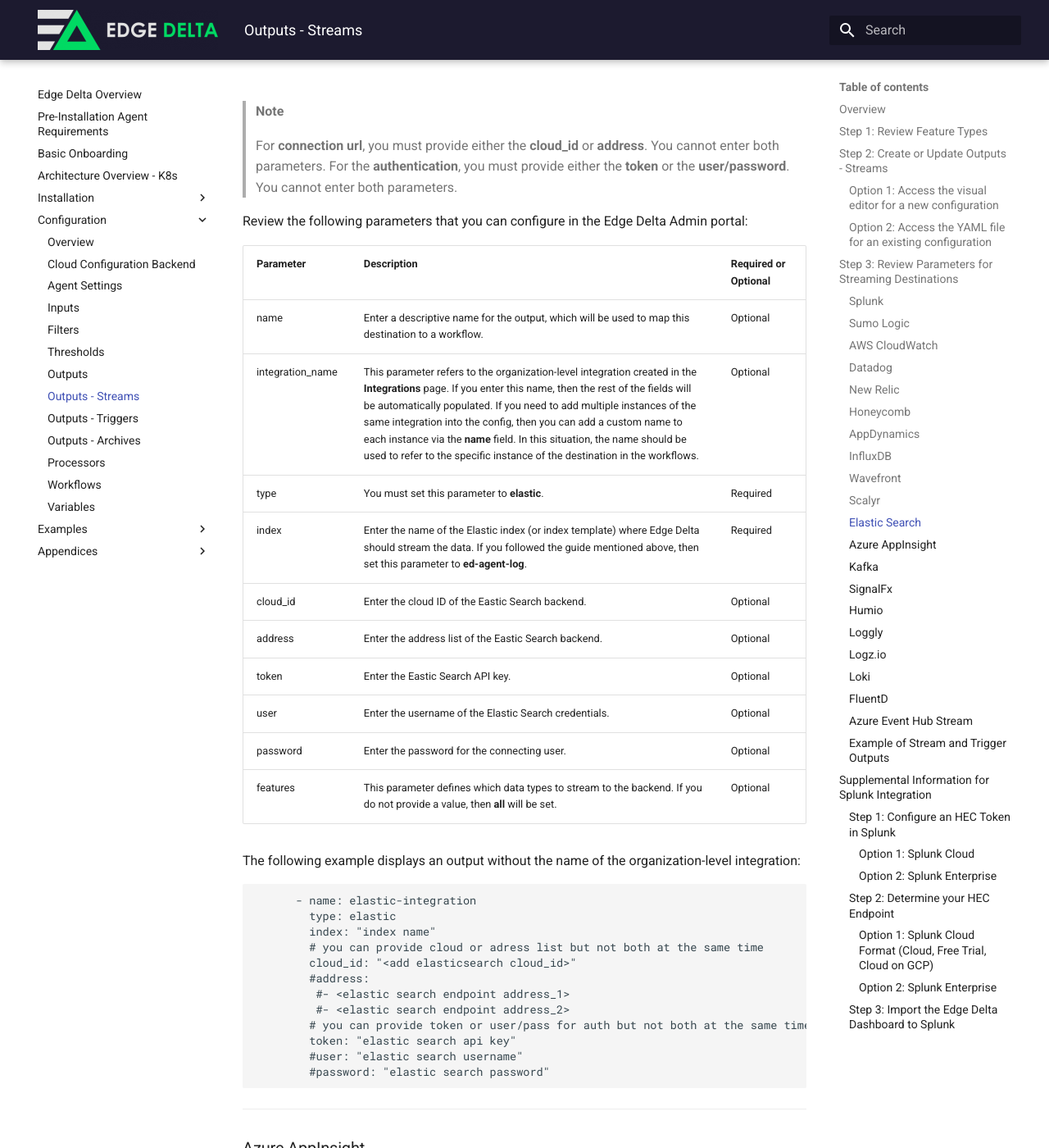
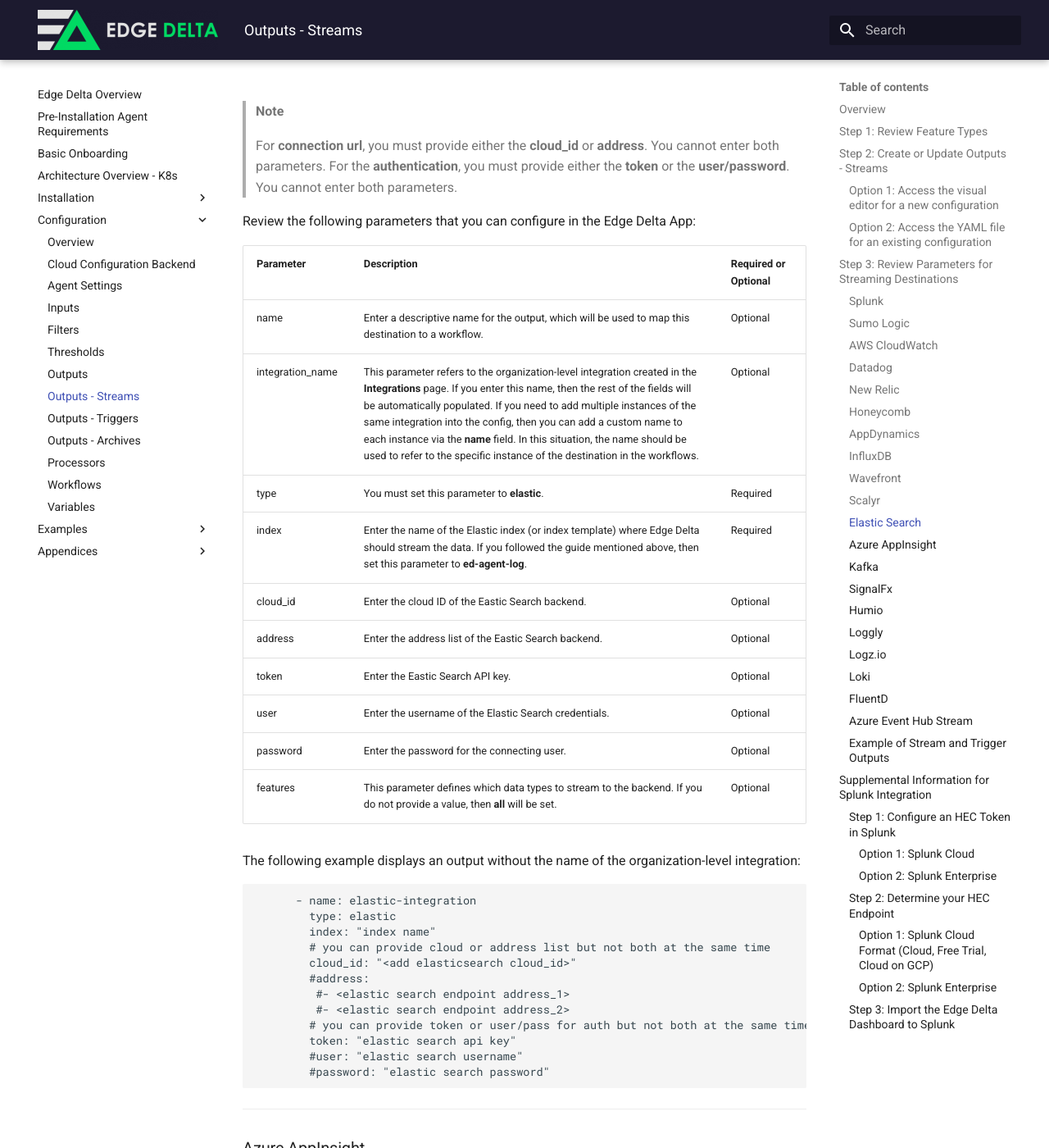
Before and after one commit to edgedelta/docs, an MkDocs documentation site: the page built from docs/configuration/outputs-streams.md, in a window 1280 px wide and 1400 px high, scrolled down 15088 px. Shown: the whole window at 82% size. Built offline with MkDocs 1.6.1 and Material for MkDocs 9.7.7, drawn with Linux system fonts in a browser that asks for light colours; some of the changed text lies outside the part shown.

Commit message:
Update outputs-streams.md

```diff
--- a/docs/configuration/outputs-streams.md
+++ b/docs/configuration/outputs-streams.md
@@ -21,7 +21,7 @@ An **Output - Stream** focuses on centralized monitoring platforms. Specifically
 
 ## Step 1: Review Feature Types
 
-In the Edge Delta Admin portal, **features** are the data types that the Edge Delta agent should collect (or generate), and then send to a streaming destination.
+In the Edge Delta App, **features** are the data types that the Edge Delta agent should collect (or generate), and then send to a streaming destination.
 
 When you create an **Output - Stream**, you can add the following features to the output:
 
@@ -47,7 +47,7 @@ At a high level, there are 2 ways to manage **Outputs - Streams**:
 
 ### Option 1: Access the visual editor for a new configuration
 
-1. In the Edge Delta Admin portal, on the left-side navigation, click **Agent Settings**.
+1. In the Edge Delta App, on the left-side navigation, click **Agent Settings**.
 2. Click **Create Configuration**.
 3. Click **Visual**.
 4. On the right-side, select **Streams**.
@@ -63,7 +63,7 @@ At a high level, there are 2 ways to manage **Outputs - Streams**:
 
 ### Option 2: Access the YAML file for an existing configuration
 
-1. In the Edge Delta Admin portal, on the left-side navigation, click **Agent Settings**.
+1. In the Edge Delta App, on the left-side navigation, click **Agent Settings**.
 2. Locate the desired configuration, and then under **Actions**, click the corresponding edit icon.
 3. Review the YAML file, make your changes, and then click **Save**.
 
@@ -86,7 +86,7 @@ The Splunk output will stream analytics and insights to a Splunk HEC endpoint.
 >
 >   * To learn how to create and obtain this information, see [Supplemental Information for Splunk Integration](#supplemental-information-for-splunk-integration).
 
-Review the following parameters that you can configure in the Edge Delta Admin portal:
+Review the following parameters that you can configure in the Edge Delta App:
 
 | Parameter | Description | Required or Optional |
 | :--- | :--- | :--- |
@@ -139,7 +139,7 @@ The Sumo Logic output will stream analytics and insights to a Sumo Logic HTTPs E
 >   * To learn how to create new Sumo Logic HTTPs endpoint, review this [document from Sumo Logic](https://help.sumologic.com/03Send-Data/Sources/02Sources-for-Hosted-Collectors/HTTP-Source#access-a-sources-url).
 >   * To learn how to locate an existing Sumo Logic HTTPs endpoint, review this [document from Sumo Logic](https://help.sumologic.com/03Send-Data/Sources/02Sources-for-Hosted-Collectors/HTTP-Source#access-a-sources-url).
 
-Review the following parameters that you can configure in the Edge Delta Admin portal:
+Review the following parameters that you can configure in the Edge Delta App:
 
 | Parameter | Description | Required or Optional|
 | :--- | :--- | :--- |
@@ -170,7 +170,7 @@ The AWS CloudWatch output will stream logs to a specified AWS region.
 >   * To learn how to create a log group, review this [document from Amazon](https://docs.aws.amazon.com/AmazonCloudWatchLogs/latest/APIReference/API_CreateLogGroup.html).
 >   * To learn how to create a log stream, review this [document from Amazon](https://docs.aws.amazon.com/AmazonCloudWatchLogs/latest/APIReference/API_CreateLogStream.html).
 
-Review the following parameters that you can configure in the Edge Delta Admin portal:
+Review the following parameters that you can configure in the Edge Delta App:
 
 | Parameter | Description | Required or Optional|
 | :--- | :--- | :--- |
@@ -244,7 +244,7 @@ The Datadog output will stream analytics and insights to a Datadog environment.
 >
 >   * To learn how to create a new Datadog API key, review this [document from Datadog](https://docs.datadoghq.com/account_management/api-app-keys/#add-a-key).
 
-Review the following parameters that you can configure in the Edge Delta Admin portal:
+Review the following parameters that you can configure in the Edge Delta App:
 
 | Parameter | Description | Required or Optional |
 | :--- | :--- | :--- |
@@ -293,7 +293,7 @@ The New Relic output will stream analytics and insights to a New Relic environme
 >
 >   * To learn how to create new New Relic Insert API key, review this [document from New Relic](https://docs.newrelic.com/docs/apis/get-started/intro-apis/types-new-relic-api-keys#event-insert-key).
 
-Review the following parameters that you can configure in the Edge Delta Admin portal:
+Review the following parameters that you can configure in the Edge Delta App:
 
 | Parameter | Description | Required or Optional |
 | :--- | :--- | :--- |
@@ -323,7 +323,7 @@ The Honeycomb output will stream analytics and insights to a Honeycomb environme
 >
 >   * To learn how to create new Honeycomb API key, review this [document from Honeycomb](https://docs.honeycomb.io/api/api-keys/#manage-api-keys).
 
-Review the following parameters that you can configure in the Edge Delta Admin portal:
+Review the following parameters that you can configure in the Edge Delta App:
 
 | Parameter | Description | Required or Optional |
 | :--- | :--- | :--- |
@@ -367,7 +367,7 @@ The AppDynamics output will stream analytics and insights to an AppDynamics envi
 >   * To find your Global Account name, review this [document from AppDynamics](https://docs.appdynamics.com/21.1/en/application-monitoring/install-app-server-agents/agent-to-controller-connections#Agent-to-ControllerConnections-findaccountFindYourAccountNameandAccessKey).
 >   * To learn how to create new AppDynamics API key, review this [document from AppDynamics](https://docs.appdynamics.com/21.2/en/analytics/deploy-analytics-with-the-analytics-agent/analytics-and-data-security/manage-api-keys#ManageAPIKeys-CreateAPIKeys).
 
-Review the following parameters that you can configure in the Edge Delta Admin portal:
+Review the following parameters that you can configure in the Edge Delta App:
 
 | Parameter | Description | Required or Optional |
 | :--- | :--- | :--- |
@@ -403,7 +403,7 @@ The following example displays an output without the name of the organization-le
 
 The InfluxDB output will stream analytics and insights to your InfluxDB deployment.
 
-Review the following parameters that you can configure in the Edge Delta Admin portal:
+Review the following parameters that you can configure in the Edge Delta App:
 
 | Parameter | Description | Required or Optional |
 | :--- | :--- | :--- |
@@ -446,7 +446,7 @@ The following example displays an output without the name of the organization-le
 
 The Wavefront output will stream analytics and insights to your Wavefront environment.
 
-Review the following parameters that you can configure in the Edge Delta Admin portal:
+Review the following parameters that you can configure in the Edge Delta App:
 
 | Parameter | Description | Required or Optional |
 | :--- | :--- | :--- |
@@ -472,7 +472,7 @@ The following example displays an output without the name of the organization-le
 
 The Scalyr output will stream analytics and insights to your Scalyr environment.
 
-Review the following parameters that you can configure in the Edge Delta Admin portal:
+Review the following parameters that you can configure in the Edge Delta App:
 
 | Parameter | Description | Required or Optional |
 | :--- | :--- | :--- |
@@ -499,7 +499,7 @@ The **Elastic Search** output will stream analytics and insights to your Elastic
 > **Before you begin**
 >
 > Edge Delta recommends that you review and complete the steps listed in the [elastic index template and lifecycle creation guide](../appendices/elastic-index.md).
-> This process will help you prepare your Elastic Search environment to become an Edge Detla streaming target.
+> This process will help you prepare your Elastic Search environment to become an Edge Delta streaming target.
 
 <br>
 
@@ -508,7 +508,7 @@ The **Elastic Search** output will stream analytics and insights to your Elastic
 > For **connection url**, you must provide either the **cloud\_id** or **address**. You cannot enter both parameters.
 > For the **authentication**, you must provide either the **token** or the **user/password**. You cannot enter both parameters.
 
-Review the following parameters that you can configure in the Edge Delta Admin portal:
+Review the following parameters that you can configure in the Edge Delta App:
 
 | Parameter | Description | Required or Optional |
 | :--- | :--- | :--- |
@@ -529,7 +529,7 @@ The following example displays an output without the name of the organization-le
       - name: elastic-integration
         type: elastic
         index: "index name"
-        # you can provide cloud or adress list but not both at the same time
+        # you can provide cloud or address list but not both at the same time
         cloud_id: "<add elasticsearch cloud_id>"
         #address:
          #- <elastic search endpoint address_1>
@@ -546,7 +546,7 @@ The following example displays an output without the name of the organization-le
 
 The **Azure AppInsight** output will stream analytics and insights to your Azure endpoint.
 
-Review the following parameters that you can configure in the Edge Delta Admin portal:
+Review the following parameters that you can configure in the Edge Delta App:
 
 | Parameter | Description | Required or Optional |
 | :--- | :--- | :--- |
@@ -573,7 +573,7 @@ The following example displays an output without the name of the organization-le
 
 The **Kafka** output will stream analytics and insights to your Kafka endpoint.
 
-Review the following parameters that you can configure in the Edge Delta Admin portal:
+Review the following parameters that you can configure in the Edge Delta App:
 
 | Parameter | Description | Required or Optional |
 | :--- | :--- | :--- |
@@ -600,7 +600,7 @@ The following example displays an output without the name of the organization-le
 
 The **SignalFx** output will stream analytics and insights to your SignalFx endpoint.
 
-Review the following parameters that you can configure in the Edge Delta Admin portal:
+Review the following parameters that you can configure in the Edge Delta App:
 
 | Parameter | Description | Required or Optional |
 | :--- | :--- | :--- |
@@ -627,7 +627,7 @@ The following example displays an output without the name of the organization-le
 
 The **Humio** output will stream analytics and insights to your Humio endpoint.
 
-Review the following parameters that you can configure in the Edge Delta Admin portal:
+Review the following parameters that you can configure in the Edge Delta App:
 
 | Parameter | Description | Required or Optional |
 | :--- | :--- | :--- |
@@ -654,7 +654,7 @@ The following example displays an output without the name of the organization-le
 
 The **Loggly** output will stream analytics and insights to your Loggly endpoint.
 
-Review the following parameters that you can configure in the Edge Delta Admin portal:
+Review the following parameters that you can configure in the Edge Delta App:
 
 | Parameter | Description | Required or Optional|
 | :--- | :--- | :--- |
@@ -681,7 +681,7 @@ The following example displays an output without the name of the organization-le
 
 The **Logz.io** output will stream analytics and insights to your Logz.io endpoint.
 
-Review the following parameters that you can configure in the Edge Delta Admin portal:
+Review the following parameters that you can configure in the Edge Delta App:
 
 | Parameter | Description | Required or Optional |
 | :--- | :--- | :--- |
@@ -713,7 +713,7 @@ The following example displays an output without the name of the organization-le
 
 The **Loki** output will stream analytics and insights to your Loki endpoint.
 
-Review the following parameters that you can configure in the Edge Delta Admin portal:
+Review the following parameters that you can configure in the Edge Delta App:
 
 | Parameter | Description | Required or Optional |
 | :--- | :--- | :--- |
@@ -790,7 +790,7 @@ The following example displays an output without the name of the organization-le
 
 The **FluentD** output will stream analytics and insights to your FluentD endpoint.
 
-Review the following parameters that you can configure in the Edge Delta Admin portal:
+Review the following parameters that you can configure in the Edge Delta App:
 
 | Parameter | Description | Required or Optional |
 | :--- | :--- | :--- |
@@ -827,7 +827,7 @@ The **Azure Event Hub Stream** output will stream analytics and insights to your
 >
 >   * To learn how to create an Azure AD token, review this [document from Microsoft](https://docs.microsoft.com/en-us/rest/api/eventhub/get-azure-active-directory-token).
 
-Review the following parameters that you can configure in the Edge Delta Admin portal:
+Review the following parameters that you can configure in the Edge Delta App:
 
 | Parameter | Description | Required or Optional |
 | :--- | :--- | :--- |
@@ -892,7 +892,7 @@ Before you can set up a Splunk output, you must have the HEC token and HEC endpo
 3. In the field, enter a name for the HEC, and then click **Next**.
 4. Confirm the index information or use the default index, and then click **Click Review**.
 5. Click **Submit**.
-6. Copy the displayed token value. You can enter this information in the **Token** field in the Edge Delta Admin portal.
+6. Copy the displayed token value. You can enter this information in the **Token** field in the Edge Delta App.
 
 #### Option 2: Splunk Enterprise
 
@@ -910,7 +910,7 @@ Before you can set up a Splunk output, you must have the HEC token and HEC endpo
 3. In the field, enter a name for the HEC, and then click **Next**.
 4. Confirm the index information or use the default index, and then click **Click Review**.
 5. Click **Submit**.
-6. Copy the displayed token value. You can enter this information in the **Token** field in the Edge Delta Admin portal.
+6. Copy the displayed token value. You can enter this information in the **Token** field in the Edge Delta App.
 
 ### Step 2: Determine your HEC Endpoint
 
```
Also changed, not shown: other parts of docs/configuration/outputs-streams.md (+1 -1 lines).
